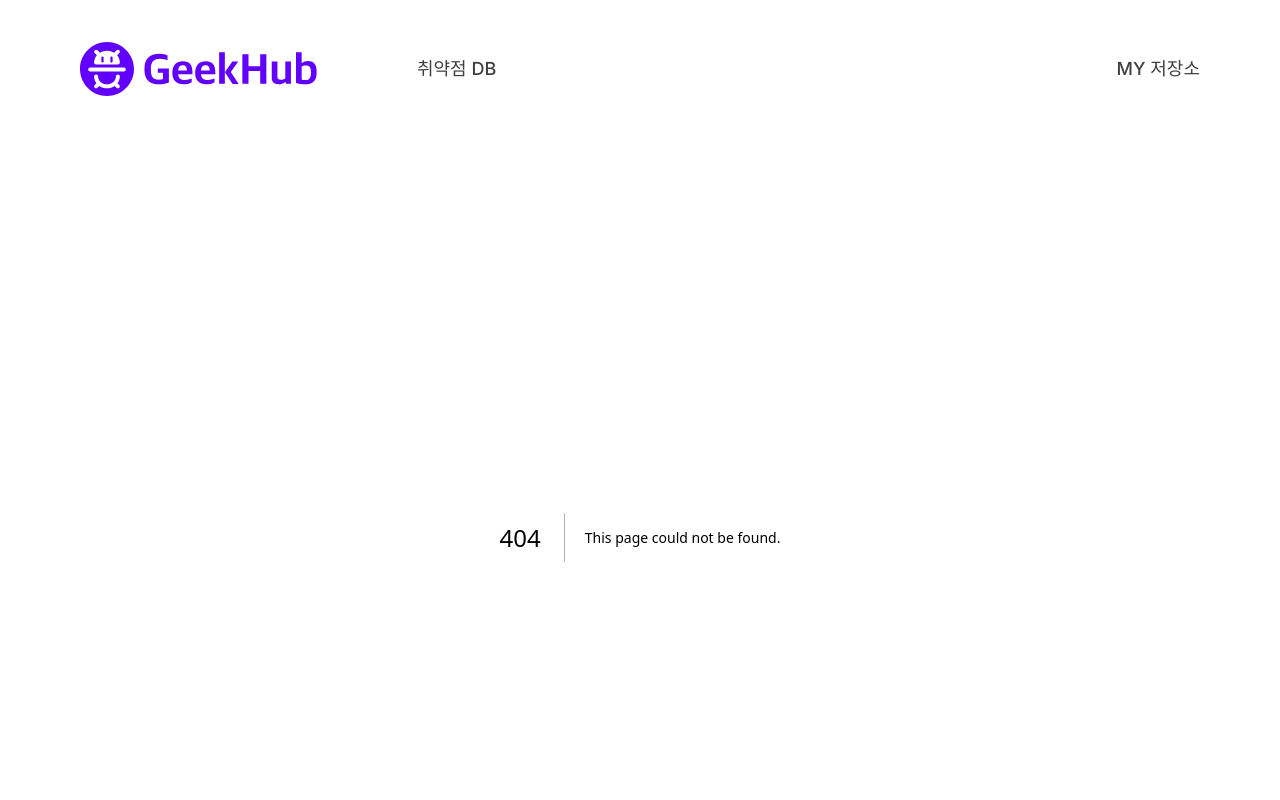
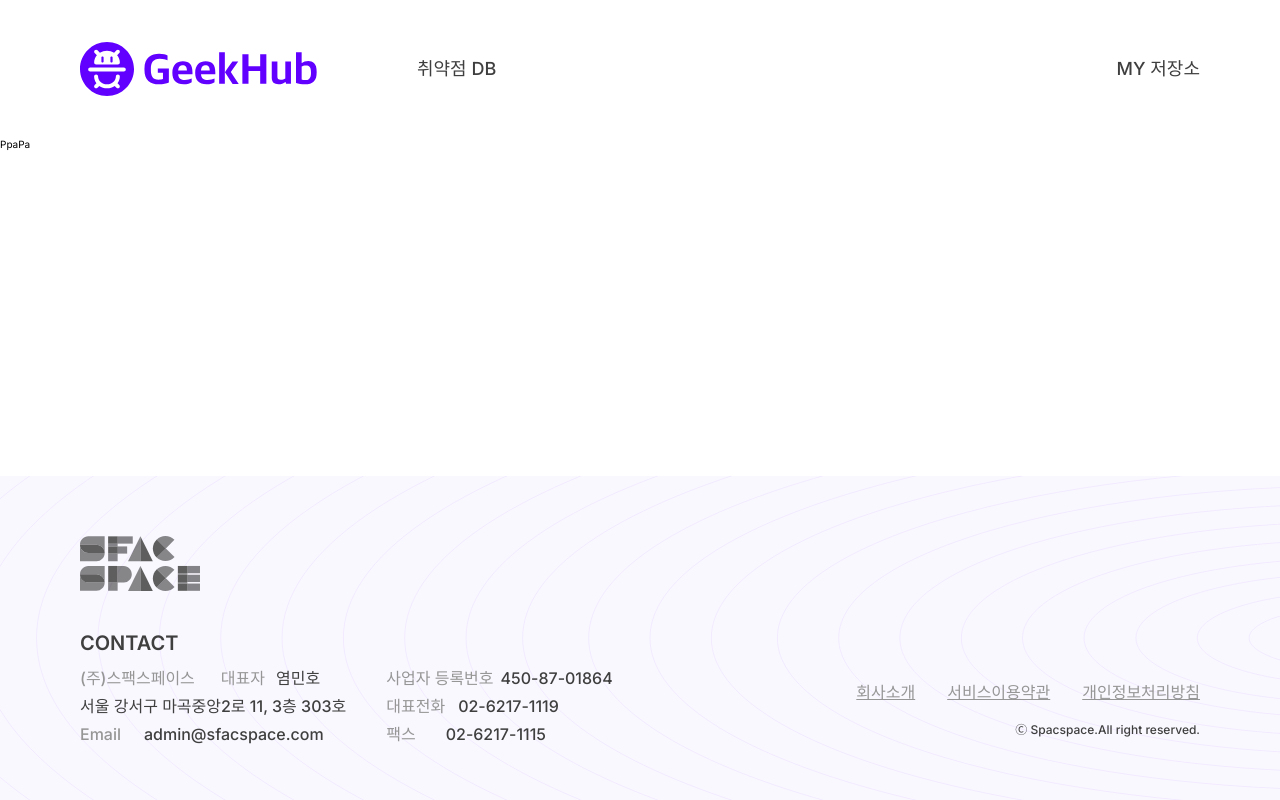
Before and after one commit to sockki/flawDetector, a Next.js app: page /ppa in a window 1280 px wide. Before the commit this address had no page. Shown: the top 800 px of the page. Built offline with nearby package versions, Linux system fonts and the light colour scheme.

Commit message:
Feat: 개인정보처리방침, 서비스이용약관 페이지 url 추가

```diff
--- /dev/null
+++ b/src/app/agreements/page.tsx
@@ -0,0 +1,3 @@
+export default function AgreementsPage() {
+  return <h1>page</h1>;
+}
--- /dev/null
+++ b/src/app/ppa/page.tsx
@@ -0,0 +1,3 @@
+export default function PpaPage() {
+  return <h1>PpaPa</h1>;
+}
```
